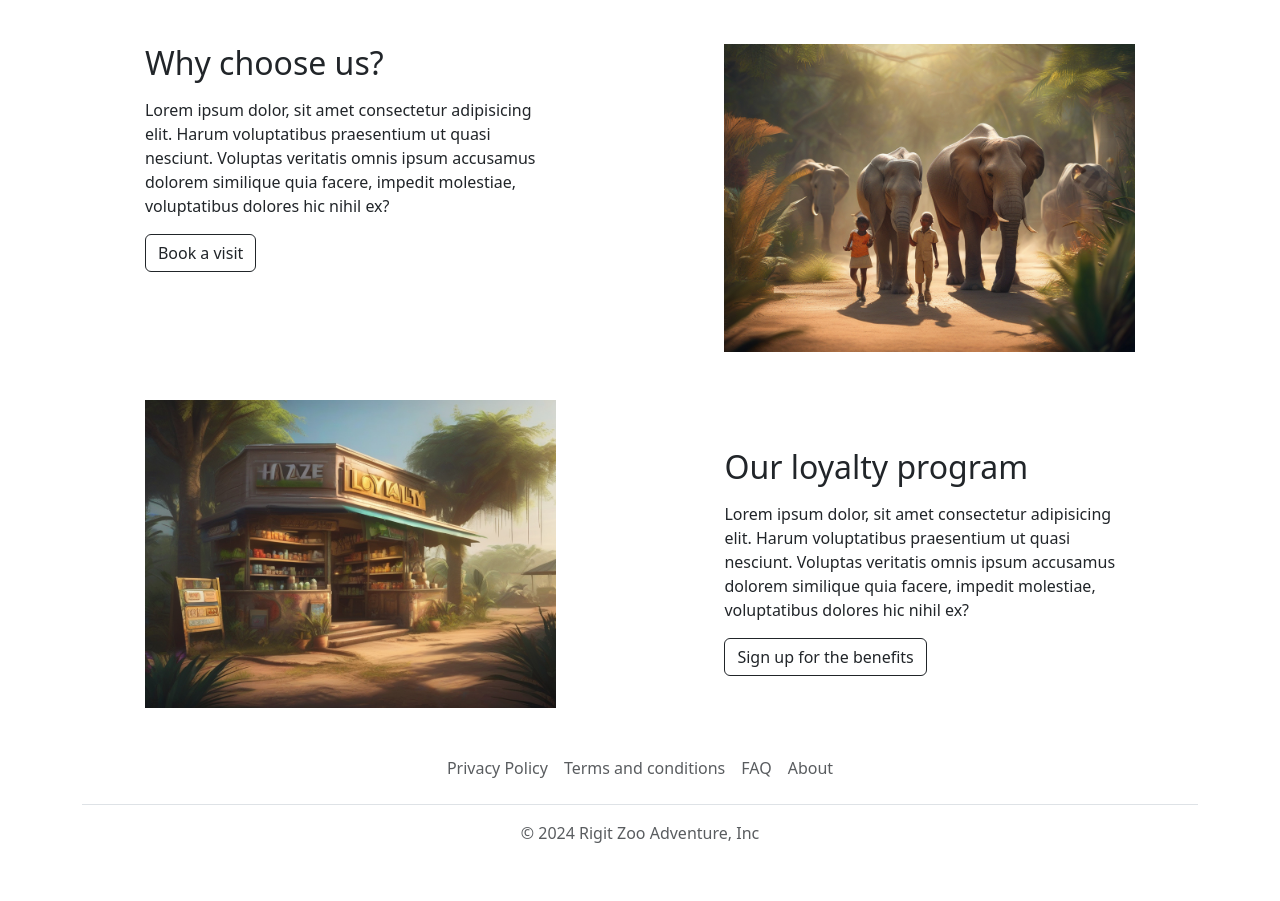
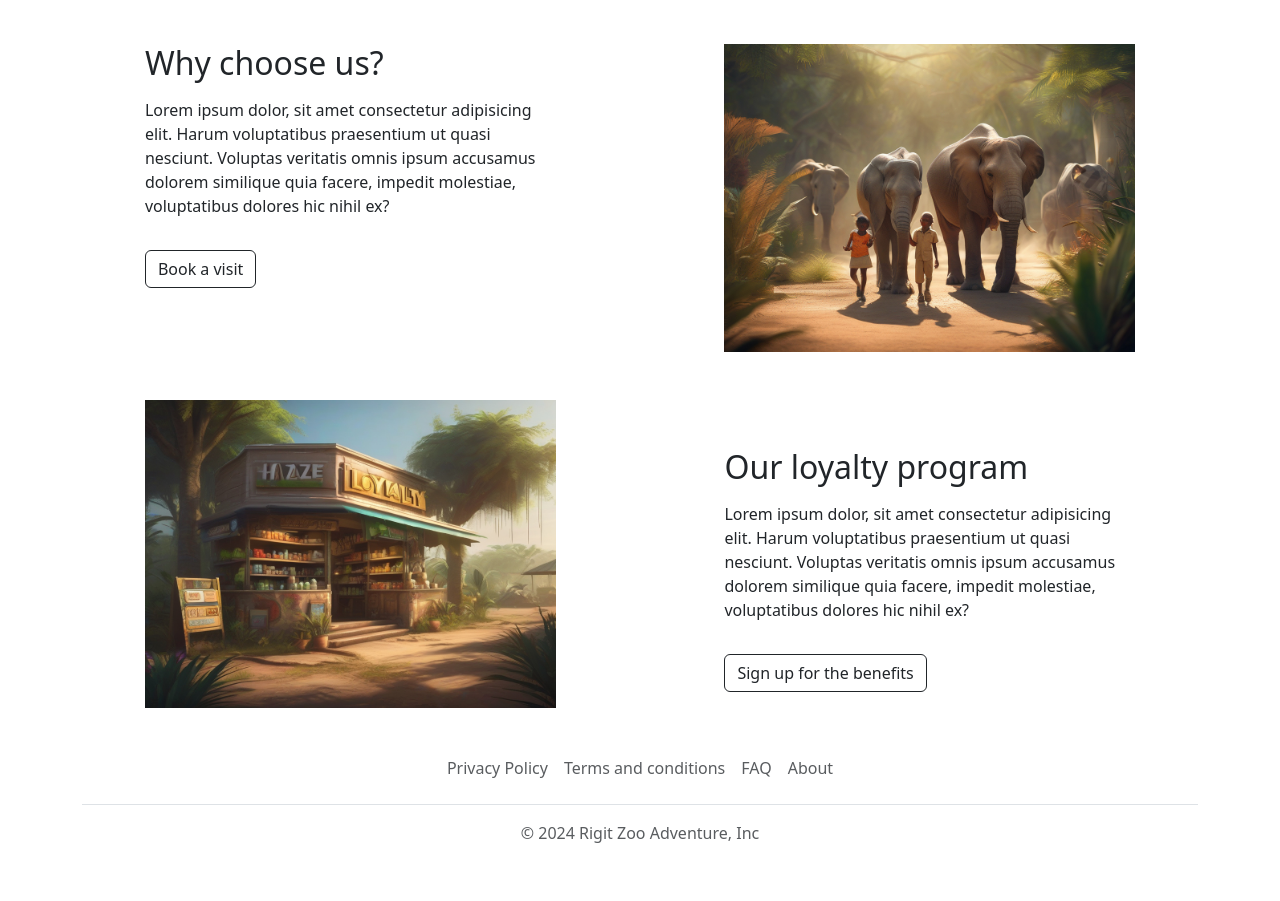
Before and after one commit to Vasilian05/Zoo-bookings, a PHP site: page / in a window 1280 px wide. Shown: the part 820-1721 px from the top of the page. Run offline with PHP 8.4, Linux system fonts and the light colour scheme.

Commit message:
home page

```diff
--- a/index.php
+++ b/index.php
@@ -53,7 +53,7 @@ $dates = array('2024-04-21', '2024-04-22', '2024-04-23');
     <div class="col-4">
       <h2>Why choose us?</h2>
       <p class="mt-3">Lorem ipsum dolor, sit amet consectetur adipisicing elit. Harum voluptatibus praesentium ut quasi nesciunt. Voluptas veritatis omnis ipsum accusamus dolorem similique quia facere, impedit molestiae, voluptatibus dolores hic nihil ex?</p>
-      <a href="tickets.php" class="btn btn-outline-dark">Book a visit</a>
+      <a href="tickets.php" class="btn btn-outline-dark mt-3">Book a visit</a>
     </div>
     <div class="col-4">
       <img class="w-100" src="images/image_1.jpg" class="img-fluid" alt="">
@@ -67,7 +67,7 @@ $dates = array('2024-04-21', '2024-04-22', '2024-04-23');
     <div class="col-4">
       <h2 class="mt-5">Our loyalty program</h2>
       <p class="mt-3">Lorem ipsum dolor, sit amet consectetur adipisicing elit. Harum voluptatibus praesentium ut quasi nesciunt. Voluptas veritatis omnis ipsum accusamus dolorem similique quia facere, impedit molestiae, voluptatibus dolores hic nihil ex?</p>
-      <a href="register.php" class="btn btn-outline-dark">Sign up for the benefits</a>
+      <a href="register.php" class="btn btn-outline-dark mt-3">Sign up for the benefits</a>
     </div>
   </div>
 <?php include 'includes/footer.php'?>
```
Also changed, not shown: register.php (+21 -2 lines).
